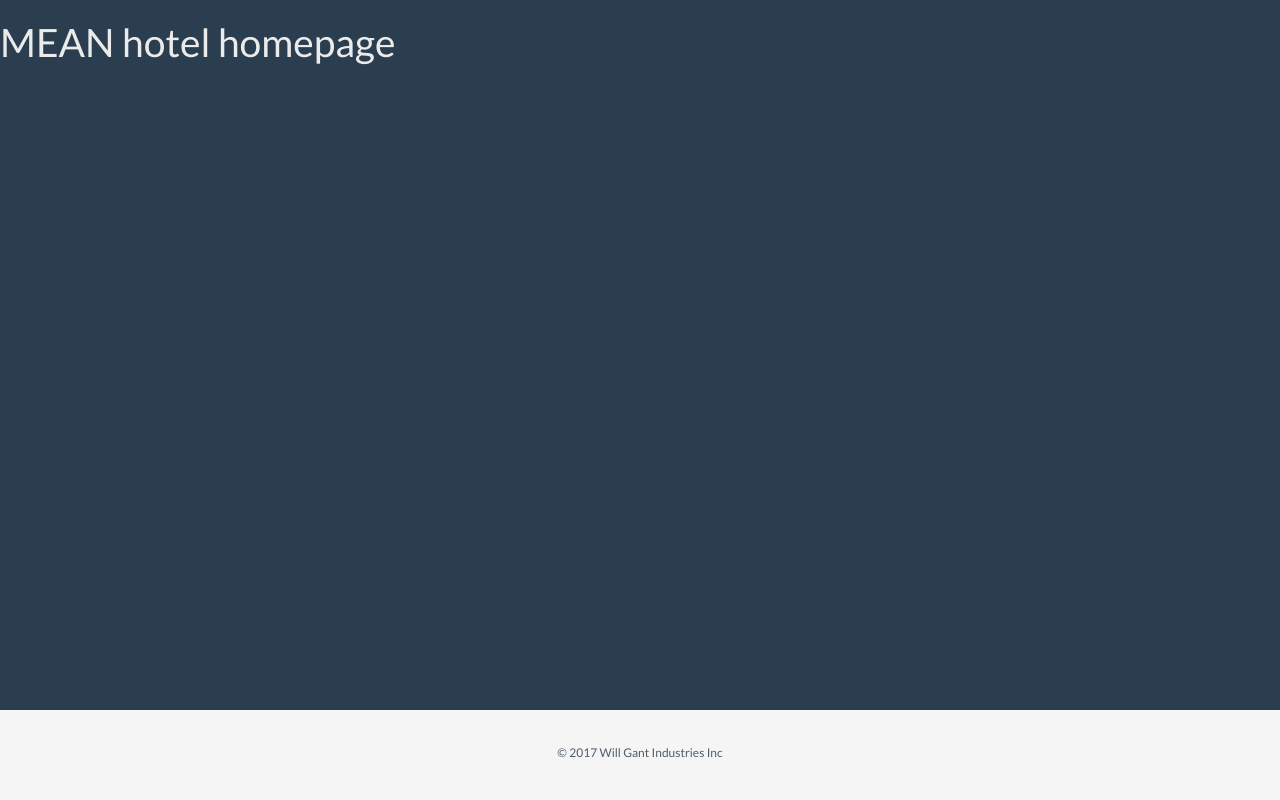
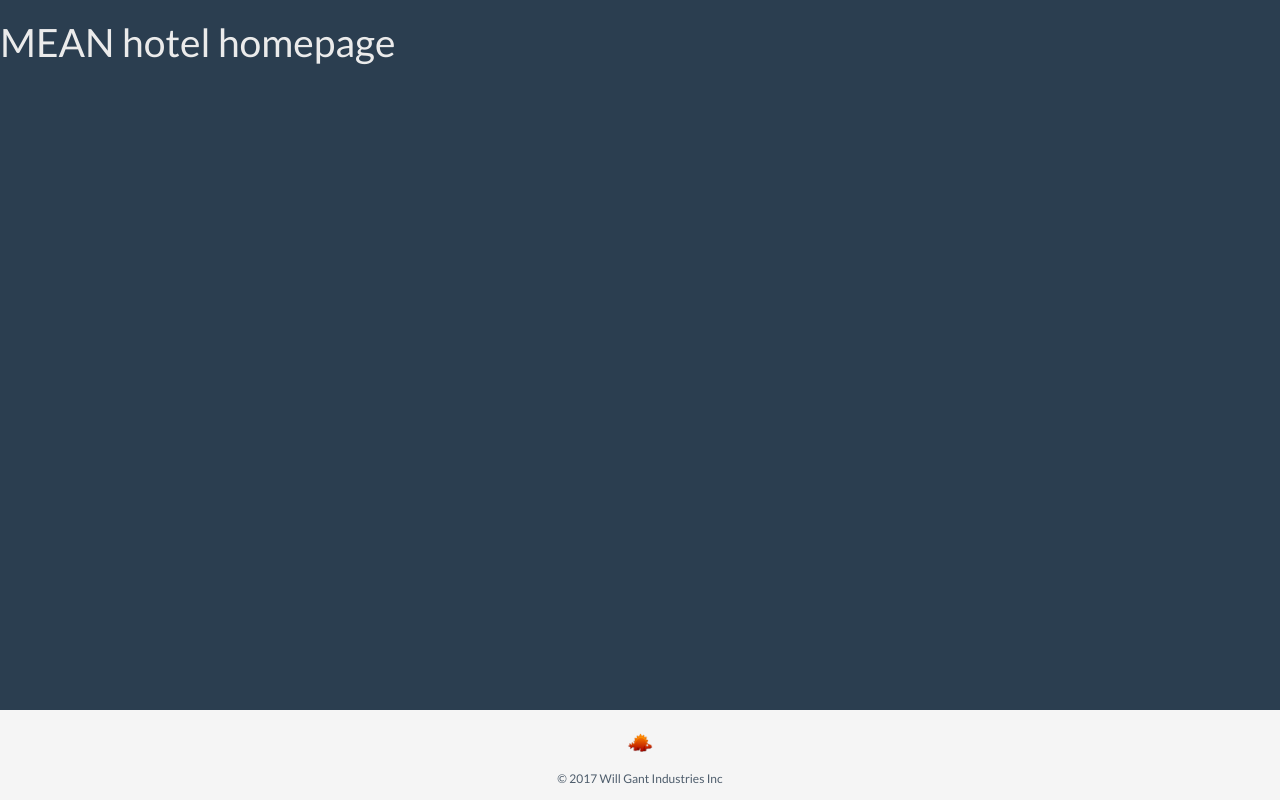
Before and after one commit to bruxelles86/udemy-mean-stack-course, a website: page public/index.html in a window 1280 px wide. Drawn offline with nearby package versions, Linux system fonts and the light colour scheme.

Commit message:
Fixes broken footer image

```diff
--- a/app.js
+++ b/app.js
@@ -3,6 +3,11 @@ var app = express();
 var path = require('path');
 
 app.set('port', 8080);
+
+// app.use(function(req, res, next) {
+//     console.log(req.method, req.url);
+//     next();
+// });
 
 app.use(express.static(path.join(__dirname, 'public')))
 
--- a/public/index.html
+++ b/public/index.html
@@ -11,7 +11,7 @@
     <footer class="footer">
         <div class="container">
             <p class="text-muted text-center">
-                <a href="http://www.google.com" target="_blank>"<img =src="/images/stegosaurus.png" height="26" alt="Dinosaur"/></a>
+                <a href="http://www.google.com"><img src="/images/stegosaurus.png" height="26" alt="Dinosaur"></a>
             </p>
 
             <p class="text-muted text-center">
```
